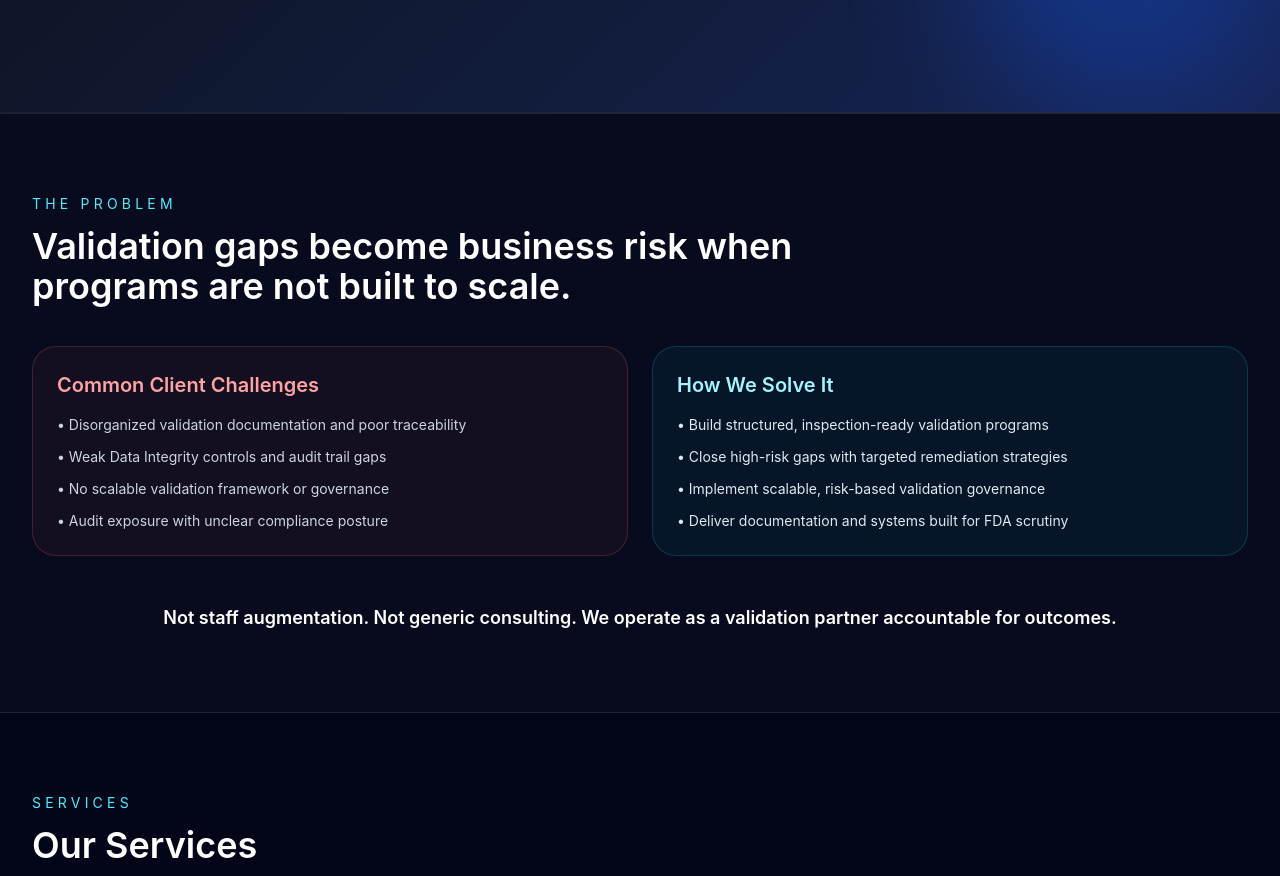
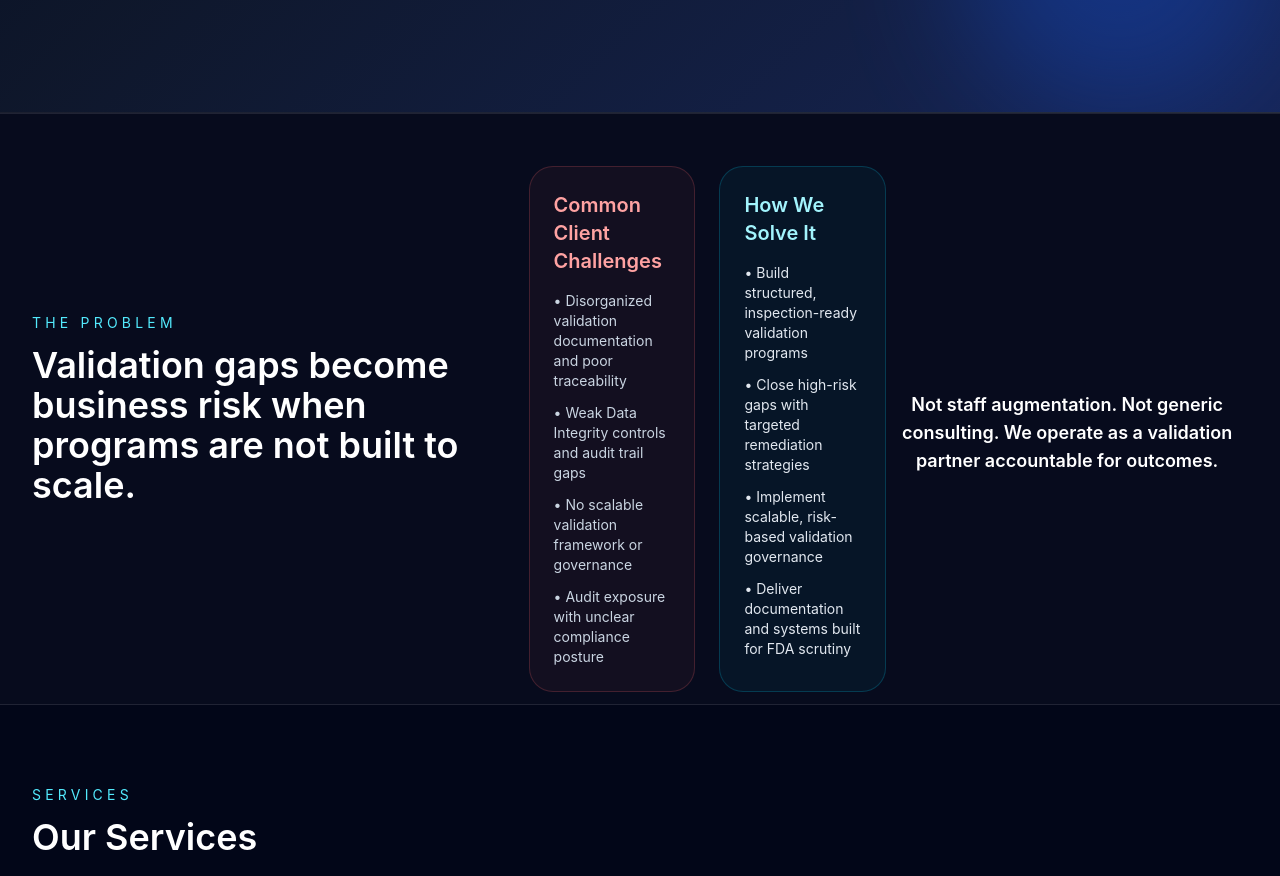
Before and after one commit to joelwayne03/qualitech-site, a React (Vite) app: page / in a window 1280 px wide. Shown: the part 1175-2051 px from the top of the page. Built offline with nearby package versions, Linux system fonts and the light colour scheme.

Commit message:
Update App.jsx

```diff
--- a/src/App.jsx
+++ b/src/App.jsx
@@ -234,7 +234,7 @@ export default function ValidationConsultingSampleSite() {
       </section>
 
       <section className="border-y border-white/10 bg-white/[0.02]">
-        <div className="mx-auto max-w-7xl px-6 py-20 lg:px-8">
+        <div className="mx-auto flex max-w-7xl items-center justify-between px-6 py-3 lg:px-8">
           <div className="max-w-3xl">
             <p className="text-sm uppercase tracking-[0.3em] text-cyan-300">
               The Problem
```
